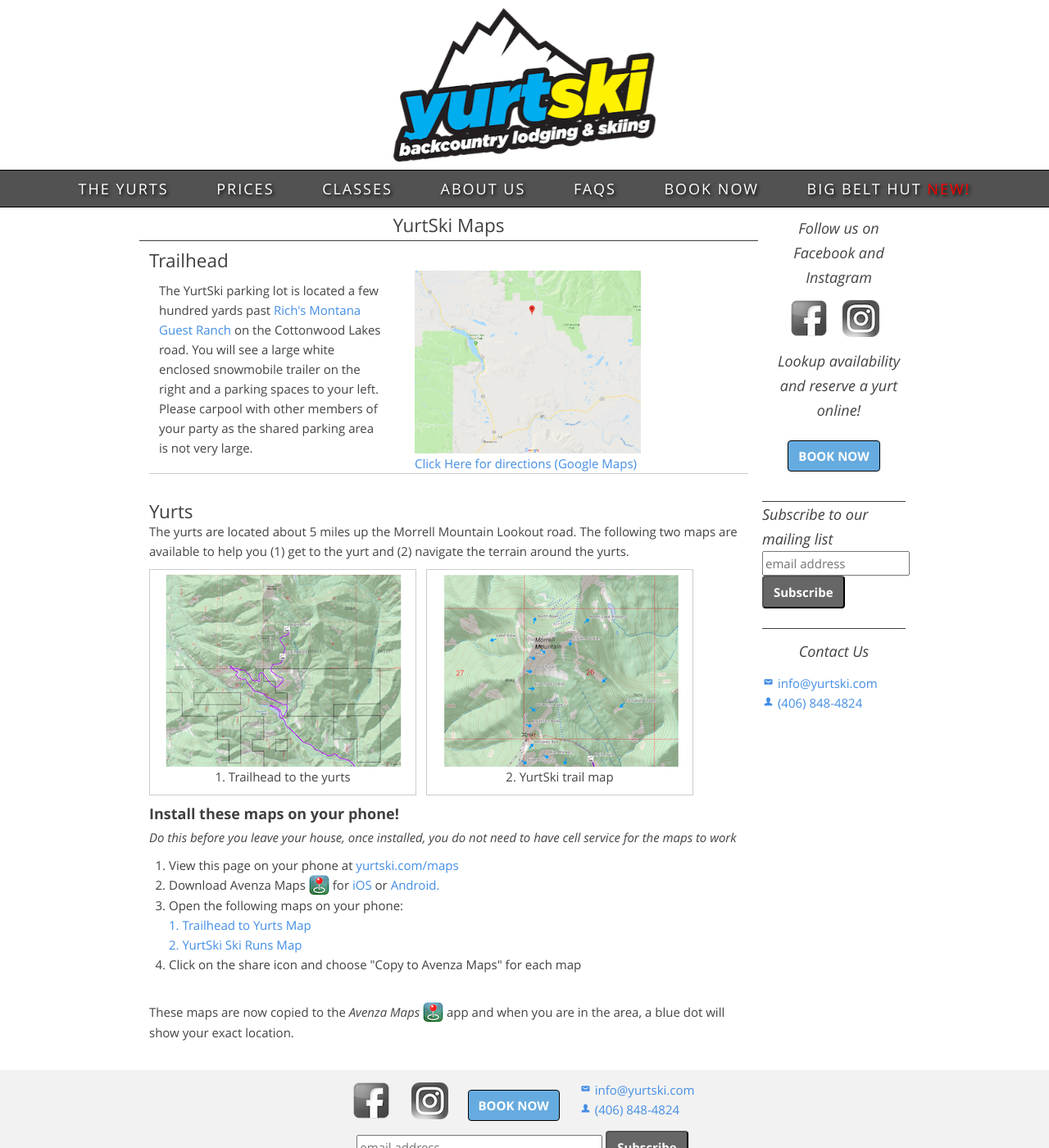
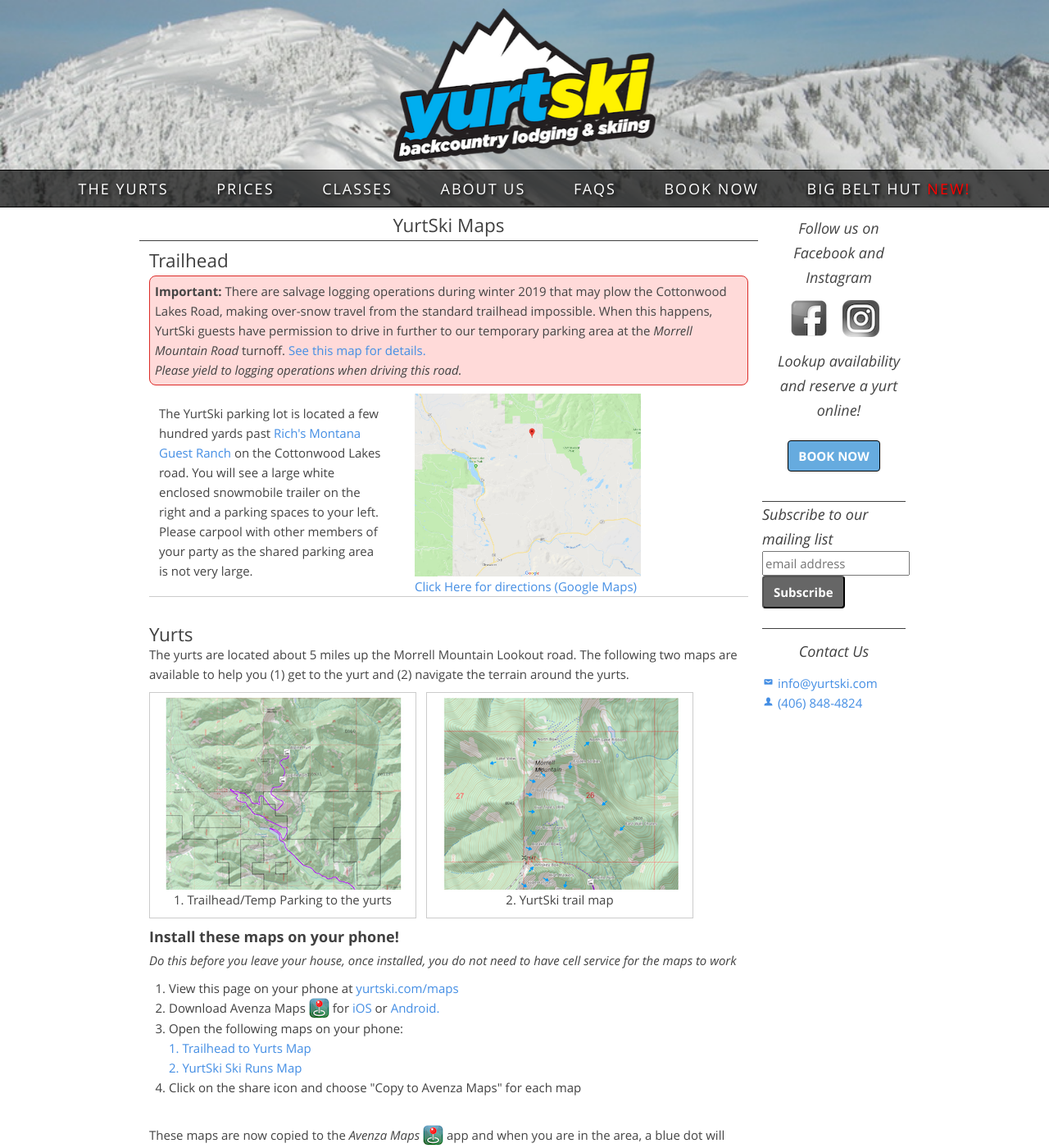
Before and after one commit to jenningsanderson/yurtski.com, a Jekyll site: the page built from pages/maps.md, in a window 1280 px wide and 1400 px high. Shown: the whole window at 82% size. Built offline with Jekyll 4.4.1, drawn with Linux system fonts in a browser that asks for light colours; comment, search, counter and statistics services are not loaded.

Commit message:
updating with the new temp map

```diff
--- a/pages/maps.md
+++ b/pages/maps.md
@@ -2,10 +2,15 @@
 layout: page
 title: YurtSki Maps
 permalink: /maps/
+header: '/img/bowl-small.jpeg'
 ---
 
 
 ## Trailhead
+<p class="px6 py6 mt6 border bg-red-faint round-bold border--red"><strong>Important:</strong> There are salvage logging operations during winter 2019 that may plow the Cottonwood Lakes Road, making over-snow travel from the standard trailhead impossible. When this happens, YurtSki guests have permission to drive in further to our temporary parking area at the <em>Morrell Mountain Road</em> turnoff. <a target="_blank" class='link' href="/assets/YurtSki-TempParking.pdf">See this map for details.</a>
+
+<br><em>Please yield to logging operations when driving this road.</em></p>
+
 <!-- TODO: Stretch middle -->
 <div class="flex-parent flex-parent--wrap border-b border--gray-light">
 	<div class="px12 mr12 flex-child flex-child--no-shrink w300">
@@ -29,9 +34,10 @@
 
 <div class="flex-parent flex-parent--wrap">
 	<div class="px12 mr12  border border--gray-light flex-child flex-child--no-shrink">
-		<a class="link" target="_blank" href="/assets/YurtSki_TH-to-Yurts.pdf">
+		<!-- <a class="link" target="_blank" href="/assets/YurtSki_TH-to-Yurts.pdf"> -->
+		<a class="link" target="_blank" href="/assets/YurtSki-TempParking.pdf">
 			<img src="/img/to-the-yurt-thumbnail.png" />
-			<p class="align-center">1. Trailhead to the yurts</p>
+			<p class="align-center">1. Trailhead/Temp Parking to the yurts</p>
 		</a>
 	</div>
 	<div class="px12 border border--gray-light flex-child flex-child--no-shrink">
```
Also changed, not shown: 1 other file.
